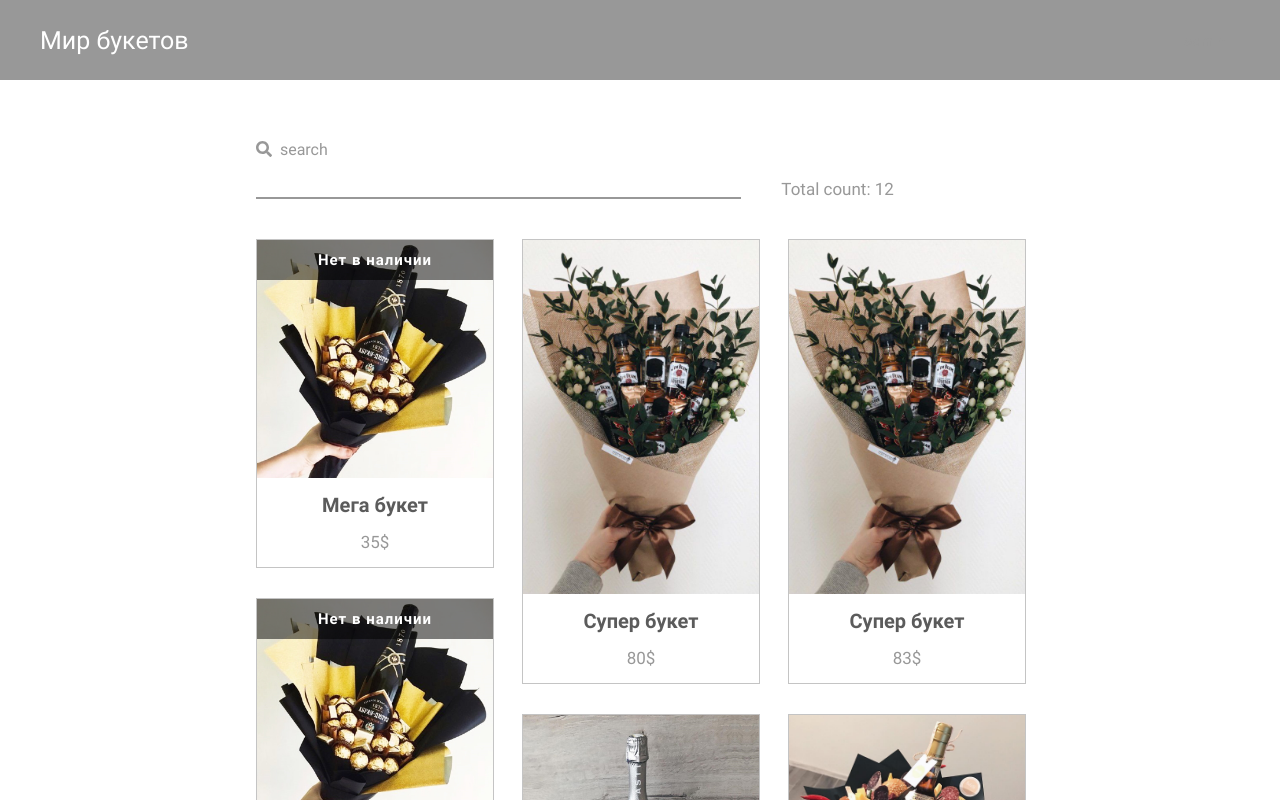
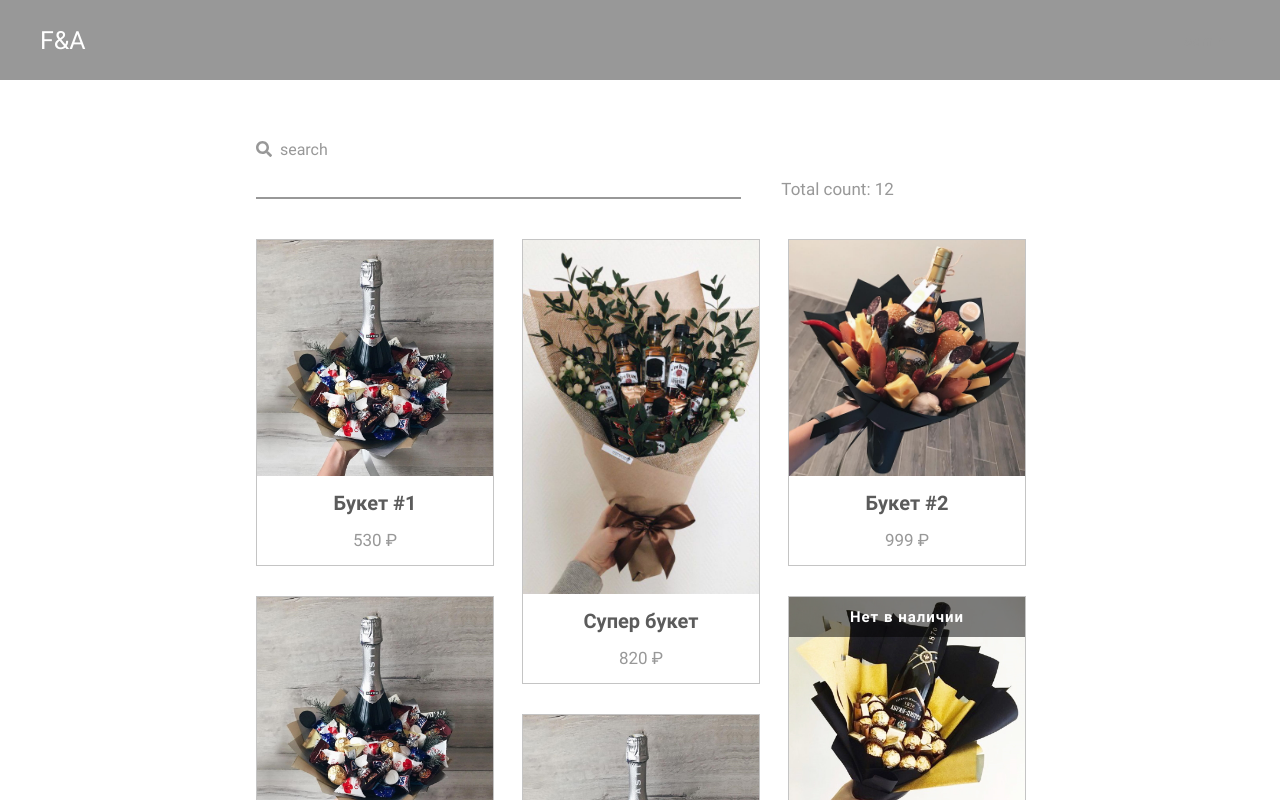
Before and after one commit to olyakrylo/multi-tenant-shop, a React (Create React App) app: page /admin in a window 1280 px wide. Shown: the top 800 px of the page. Built offline with nearby package versions, Linux system fonts and the light colour scheme.

Commit message:
fix price type and auth

```diff
--- a/src/App.css
+++ b/src/App.css
@@ -18,7 +18,7 @@
   font-size: 25px;
 }
 
-.header__admin-btn {
+.header__btn {
   border: none;
   outline: none;
   color: var(--main);
@@ -28,7 +28,7 @@
   background: none;
 }
 
-.header__admin-btn:hover {
+.header__btn:hover {
   background: rgba(255, 255, 255, 0.3);
 }
 
--- a/src/App.tsx
+++ b/src/App.tsx
@@ -5,26 +5,52 @@ import { Route, Switch, useHistory } from "react-router-dom";
 import { config } from "./config";
 
 function App() {
-  const [authToken, setToken] = useState("");
+  const [authToken, setToken] = useState(getToken());
   const history = useHistory();
+  const [pathname, setPathName] = useState(history.location.pathname);
 
-  function getHeaderButton() {
-    return authToken ? (
-      <button className="header__admin-btn" onClick={() => setToken("")}>
-        log out
-      </button>
-    ) : (
-      <button className="header__admin-btn" onClick={() => history.push("/admin")}>
-        admin
-      </button>
+  function getToken() {
+    const tokenExpr = document.cookie.match(/token=[a-zA-Z0-9]+;?/);
+    if (!tokenExpr) return "";
+    return tokenExpr[0].slice(6);
+  }
+
+  function goToPath(path: string) {
+    setPathName(path);
+    history.push(path);
+  }
+
+  function getHeaderButtons() {
+    return (
+      <div>
+        {authToken && (
+          <button className="header__btn" onClick={logout}>
+            log out
+          </button>
+        )}
+        {pathname === "/admin" ? (
+          <button className="header__btn" onClick={() => goToPath("/")}>
+            main
+          </button>
+        ) : (
+          <button className="header__btn" onClick={() => goToPath("/admin")}>
+            admin
+          </button>
+        )}
+      </div>
     );
+  }
+
+  function logout() {
+    document.cookie = "token=; max-age=-1";
+    setToken("");
   }
 
   return (
     <div className="App">
       <div className="header">
         <div className="header__logo">{config.name}</div>
-        {getHeaderButton()}
+        {getHeaderButtons()}
       </div>
 
       <div className="content">
--- a/src/components/Admin/AddForm/AddForm.css
+++ b/src/components/Admin/AddForm/AddForm.css
@@ -18,9 +18,6 @@
 
 .form__price {
   grid-area: price;
-  display: grid;
-  grid-template-columns: 1fr 60px;
-  grid-gap: 20px;
   width: 100%;
 }
 
--- a/src/components/Admin/AddForm/AddForm.tsx
+++ b/src/components/Admin/AddForm/AddForm.tsx
@@ -10,12 +10,6 @@ interface AddFormProps {
 export function AddForm({ setAddOpened }: AddFormProps) {
   const [available, setAvailable] = useState(true);
 
-  // function updateImage(event: any): void {
-  //   const image = window.URL.createObjectURL(event.nativeEvent.target.files[0]);
-  //   const imageElement = document.querySelector(".form__image-item") as HTMLImageElement;
-  //   imageElement!.src = image;
-  // }
-
   return (
     <form className="add__form">
       <div className="form-field form__name">
@@ -23,17 +17,9 @@ export function AddForm({ setAddOpened }: AddFormProps) {
         <input className="form-field__input" />
       </div>
 
-      <div className="form__price">
-        <div className="form-field">
-          <span className="form-field__title">price</span>
-          <input className="form-field__input" />
-        </div>
-
-        <select className="form__select">
-          <option value="₽">₽</option>
-          <option value="$">$</option>
-          <option value="€">€</option>
-        </select>
+      <div className="form-field form__price">
+        <span className="form-field__title">price</span>
+        <input className="form-field__input" />
       </div>
 
       <StatusCheckbox available={available} setAvailable={setAvailable} />
@@ -46,8 +32,6 @@ export function AddForm({ setAddOpened }: AddFormProps) {
       </div>
 
       <div className="form__image">
-        {/*<img className="form__image-item" alt="" style={{ width: 230, height: 230 }} />*/}
-        {/*<input type="file" className="form__image-input" onInput={updateImage} />*/}
         <ImageInput />
       </div>
     </form>
--- a/src/components/Admin/Product/AdminProduct.tsx
+++ b/src/components/Admin/Product/AdminProduct.tsx
@@ -42,7 +42,7 @@ export function AdminProduct({ item_id, name, price, picture, is_available }: Pr
       <input className="product__input product__price_edit" defaultValue={price} />
     ) : (
       <div className="product__price">
-        {price}&nbsp;&nbsp;&nbsp;
+        {price} ₽&nbsp;&nbsp;&nbsp;
         {is_available && <span className="product__status_available">Available</span>}
         {!is_available && <span className="product__status_not-available">Not available</span>}
       </div>
--- a/src/components/Auth/Auth.tsx
+++ b/src/components/Auth/Auth.tsx
@@ -13,6 +13,9 @@ export function Auth({ setToken }: AuthProps) {
   function onAuth(): void {
     // @ts-ignore
     const login = loginElement.current.value;
+    if (!login) return;
+
+    document.cookie = `token=${login}`;
     setToken(login);
   }
 
--- a/src/components/MainPage/MainPage.tsx
+++ b/src/components/MainPage/MainPage.tsx
@@ -15,7 +15,7 @@ export function MainPage() {
   }
 
   const productsItems = products
-    .sort((a, b) => parseInt(a.price, 10) - parseInt(b.price, 10))
+    .sort((a, b) => a.price - b.price)
     .map(({ name, price, picture, is_available }: Product, i) => {
       return (
         <ProductCard key={i} name={name} price={price} img={picture} isAvailable={is_available} />
--- a/src/components/MainPage/ProductCard/ProductCard.tsx
+++ b/src/components/MainPage/ProductCard/ProductCard.tsx
@@ -3,7 +3,7 @@ import "./ProductCard.css";
 
 interface ProductCardProps {
   name: string;
-  price: string;
+  price: number;
   img: string;
   isAvailable: boolean;
 }
@@ -13,7 +13,7 @@ export function ProductCard({ name, price, img, isAvailable }: ProductCardProps)
     <div className="card">
       <img src={`./img/${img}`} className="card__image" alt="" />
       <div className="card__name">{name}</div>
-      <div className="card__price">{price}</div>
+      <div className="card__price">{price} ₽</div>
 
       {!isAvailable && <div className="card__availability"> Нет в наличии </div>}
     </div>
--- a/src/config.ts
+++ b/src/config.ts
@@ -1,3 +1,3 @@
 export const config = {
-  name: "Мир букетов",
+  name: "F&A",
 };
--- a/src/data/productsList.ts
+++ b/src/data/productsList.ts
@@ -1,6 +1,6 @@
 export type Product = {
   item_id: string;
-  price: string;
+  price: number;
   is_available: boolean;
   name: string;
   picture: string;
@@ -9,84 +9,84 @@ export type Product = {
 export const productsList: Product[] = [
   {
     item_id: "0001",
-    price: "100$",
+    price: 1000,
     is_available: true,
     name: "Букет #1",
     picture: "b1.jpg",
   },
   {
     item_id: "0002",
-    price: "100$",
+    price: 1239,
     is_available: true,
     name: "Букет #2",
     picture: "b2.jpg",
   },
   {
     item_id: "0003",
-    price: "105$",
+    price: 1180,
     is_available: false,
     name: "Мега букет",
     picture: "b3.jpg",
   },
   {
     item_id: "0004",
-    price: "112$",
+    price: 820,
     is_available: true,
     name: "Супер букет",
     picture: "b4.jpg",
   },
   {
     item_id: "0005",
-    price: "100$",
+    price: 530,
     is_available: true,
     name: "Букет #1",
     picture: "b1.jpg",
   },
   {
     item_id: "0006",
-    price: "100$",
+    price: 999,
     is_available: true,
     name: "Букет #2",
     picture: "b2.jpg",
   },
   {
     item_id: "0007",
-    price: "99$",
+    price: 1310,
     is_available: false,
     name: "Мега букет",
     picture: "b3.jpg",
   },
   {
     item_id: "0008",
-    price: "80$",
+    price: 1999,
     is_available: true,
     name: "Супер букет",
     picture: "b4.jpg",
   },
   {
     item_id: "0009",
-    price: "103$",
+    price: 1050,
     is_available: true,
     name: "Букет #1",
     picture: "b1.jpg",
   },
   {
     item_id: "0010",
-    price: "100$",
+    price: 2199,
     is_available: true,
     name: "Букет #2",
     picture: "b2.jpg",
   },
   {
     item_id: "0011",
-    price: "35$",
+    price: 1850,
     is_available: false,
     name: "Мега букет",
     picture: "b3.jpg",
   },
   {
     item_id: "0012",
-    price: "83$",
+    price: 1530,
     is_available: true,
     name: "Супер букет",
     picture: "b4.jpg",
```
Also changed, not shown: 15 other files (tests, documents, lock files or other folders).
